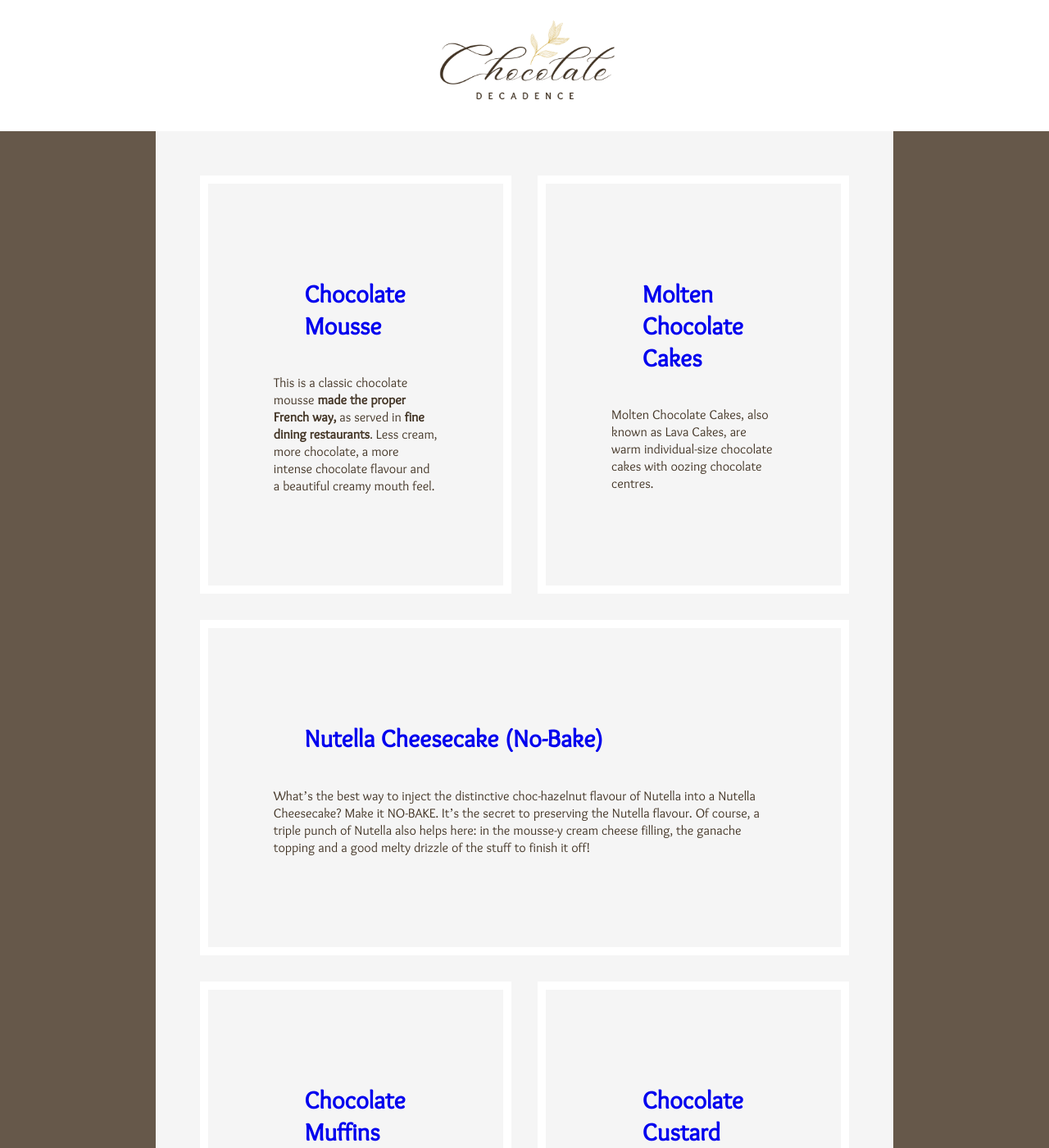
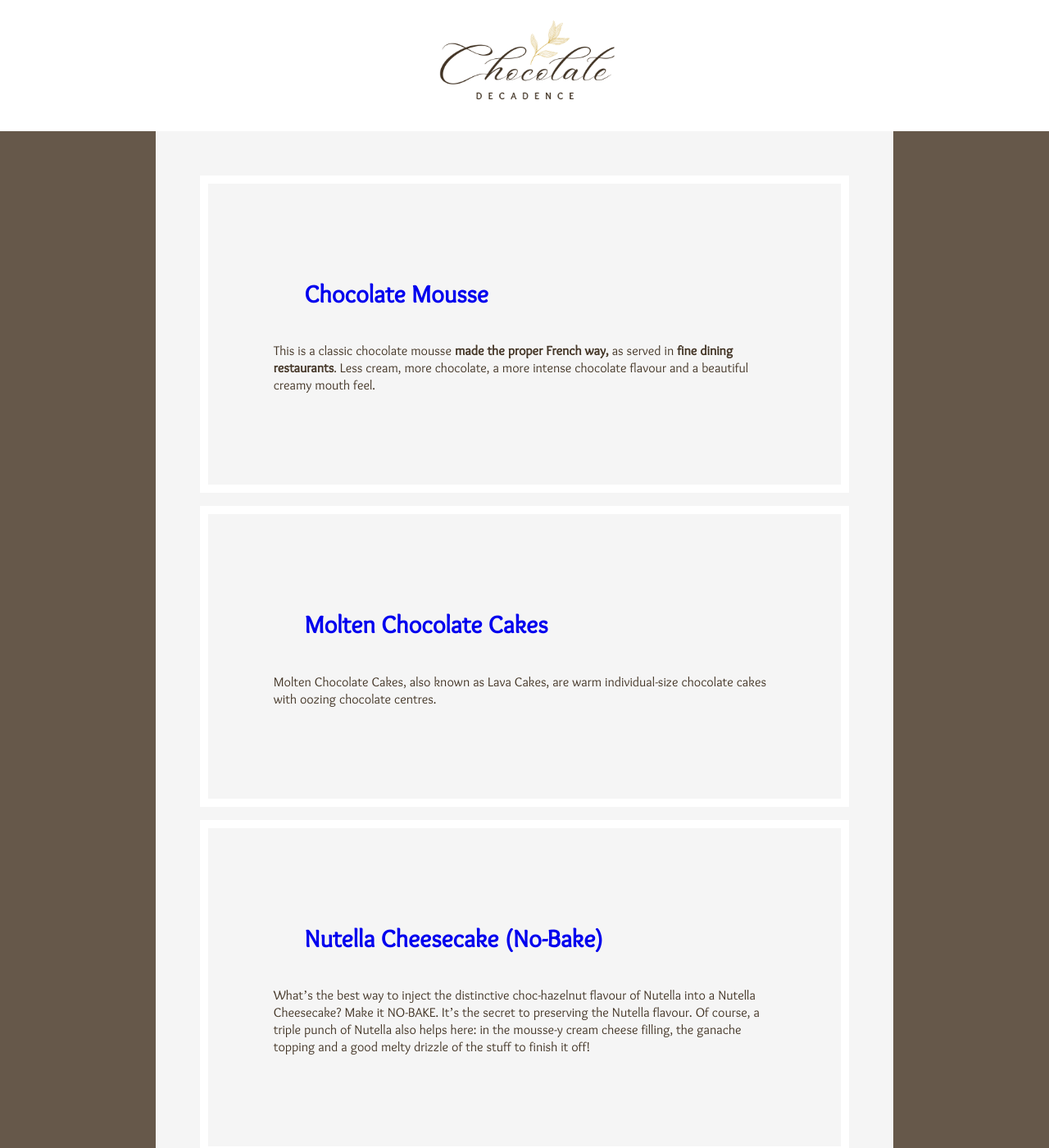
Before and after one commit to nicoleanncarter/recipes, a Jekyll site: the page built from pages/recipelisting.md, in a window 1280 px wide and 1400 px high. Shown: the whole window at 82% size. Built offline with Jekyll 4.4.1, drawn with Linux system fonts in a browser that asks for light colours.

Commit message:
Update recipes.css

```diff
--- a/styles/recipes.css
+++ b/styles/recipes.css
@@ -64,12 +64,6 @@ header h1 a {
   flex-basis: 300px;
   flex-grow: 1;
   margin: 1em;
-}
-
-.list {
-  display:flex;
-  flex-wrap: wrap;
-  justify-content: space-between;
 }
 
 .recipe-teaser h1 {
@@ -142,7 +136,3 @@ nav {
   position: static;
   width: 100%;
 }
-
-nav ul {
-  font-size: ;
-}
```
